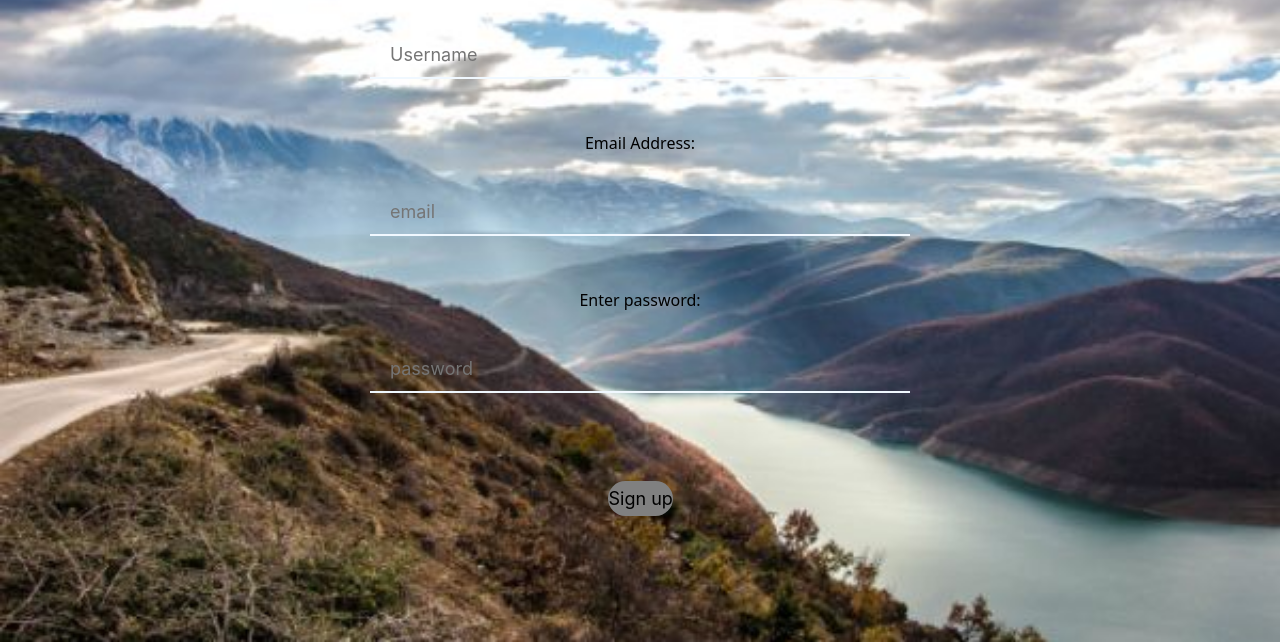
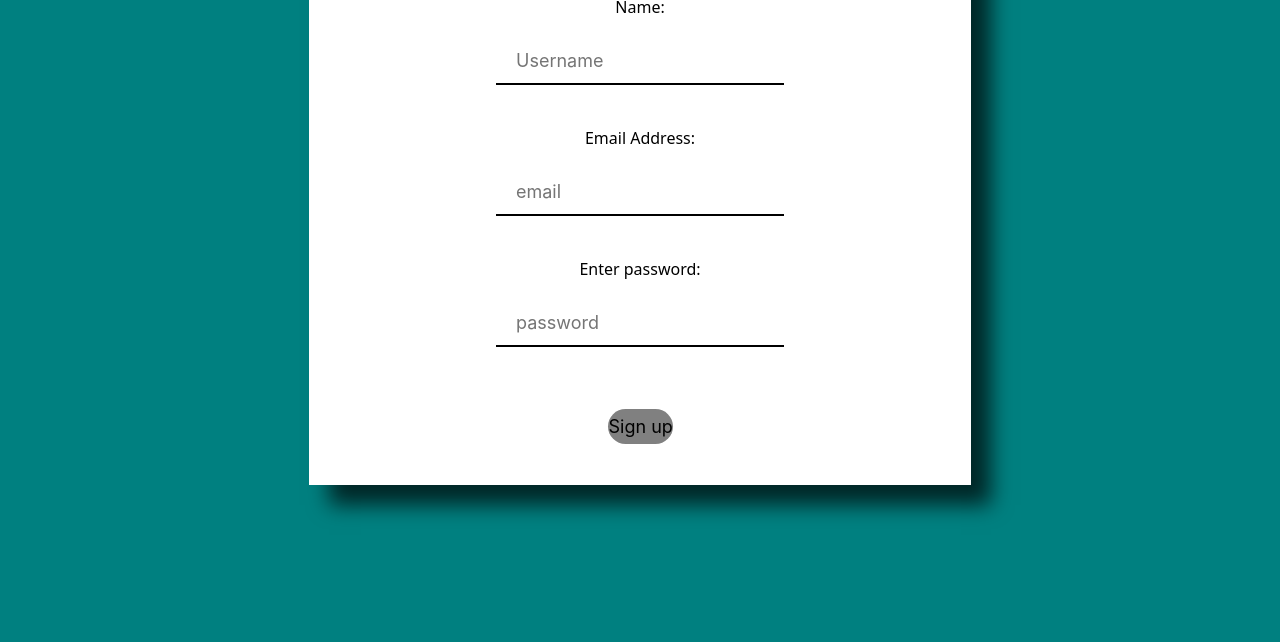
Before and after one commit to JesseAger/Frontend, a plain HTML site: page signup.html in a window 1280 px wide. Shown: the part 158-800 px from the top of the page. Drawn offline with Linux system fonts and the light colour scheme.

Commit message:
add to frontend

```diff
--- a/signup.html
+++ b/signup.html
@@ -13,13 +13,19 @@ font-family: system-ui, -apple-system, BlinkMacSystemFont, 'Segoe UI', Roboto, O
 margin: 5px;
     }
         body{
-        background-image:url('./assets/bimages/mountains.jpg');
+        background-color: teal;
     background-repeat: no-repeat;
 background-size: cover;
   background-attachment: fixed;
     }
 
-          form{text-align: center;
+          .form{
+            margin: auto;
+    width: 50%;
+    padding: 16px;
+    background-color: white;
+    box-shadow: 20px 20px 20px 0px rgba(0, 0, 0, 0.7);
+            text-align: center;
              color: black;
              font-family: fantasy;
              font-style: normal;
@@ -35,16 +41,16 @@ background-size: cover;
 margin-left: auto;
 margin-right: auto;
 
- width: 9%;
+ width: 11%;
          }
         input{ width: 40%;
   padding: 12px 20px;
-  margin: 6px 0;
+  margin: 3px;
   border: none;
-  margin: 35px 0;
+  margin: 20px 0;
   background: none;
-  border-bottom: 2px solid aliceblue;
-  color: aliceblue;
+  border-bottom: 2px solid black;
+  color: black;
   font-family: -apple-system, BlinkMacSystemFont, 'Segoe UI', Roboto, Oxygen, Ubuntu, Cantarell, 'Open Sans', 'Helvetica Neue', sans-serif;
   font-size: large;
   outline: none;
@@ -69,8 +75,9 @@ h2{
 
 </head>
 <body>
+    <div class="form">
     <h2 class="h2">Sign up</h2>
-    <img src="./assets/images/snow.jpg" alt="snow" width="80px" height="80px" class="center">
+    <img src="./assets/images/img_avatar.png" alt="snow" width="80px" height="80px" class="center">
    <form>
     <label for="fname">Name:</label><br>
     <input type="text" id="fname" name="name" placeholder="Username" required> <br><br>
@@ -80,5 +87,6 @@ h2{
     <input type="password" id="pwd" name="password"  placeholder="password" required> <br> <br>
     <input type="submit" value="Sign up" class="sign">
    </form>
+    </div>
 </body>
 </html>
```
Also changed, not shown: reset.html (+1 -1 lines).
